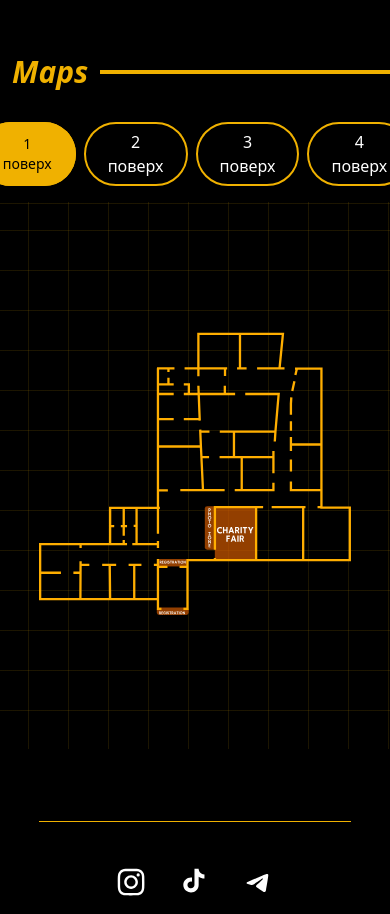
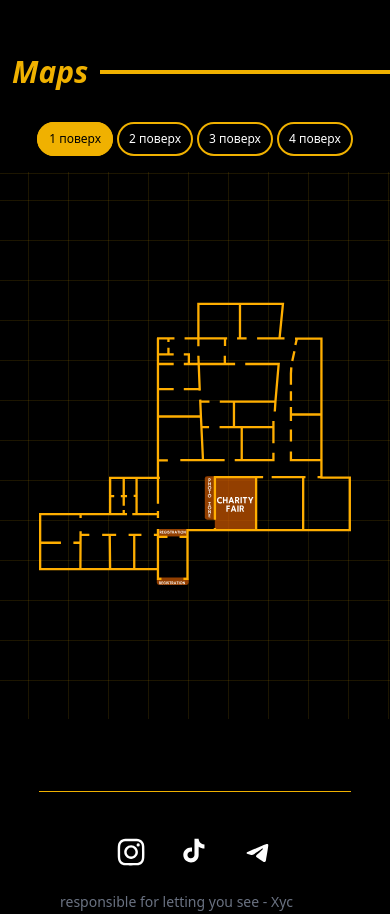
Before and after one commit to LNU-FECT-Student-Government/FrankoITday, a React (Vite) app in the folder FID25/: page / in a window 390 px wide. Shown: the part 5200-6114 px from the top of the page. Built offline with nearby package versions, Linux system fonts and the light colour scheme; no server answers.

Commit message:
Update button styles for improved layout and responsiveness in Maps component

```diff
--- a/FID25/src/components/Home/Maps.tsx
+++ b/FID25/src/components/Home/Maps.tsx
@@ -9,8 +9,8 @@ function Maps() {
     const floors = [1, 2, 3, 4];
 
     // CSS класи для кнопок
-    const baseButtonClass = "px-6 py-2 rounded-full transition-all duration-300 outline-2 -outline-offset-2 outline-yellow-500";
-    const activeButtonClass = "bg-yellow-500 text-black outline-10 -outline-offset-10 text-sm";
+    const baseButtonClass = "py-2 px-3 sm:px-6 sm:py-2 rounded-full transition-all duration-300 outline-2 -outline-offset-2 outline-yellow-500 text-[12px] md:text-md lg:text-lg font-medium";
+    const activeButtonClass = "bg-yellow-500 text-black outline-10 -outline-offset-10 ";
     const inactiveButtonClass = "bg-black text-white hover:bg-yellow-950/40 outline-2 -outline-offset-2 outline-yellow-500";
 
     return (
@@ -62,7 +62,7 @@ function Maps() {
                 className="w-full mx-auto overflow-hidden my-8"
             >
                 {/* Навігація поверхами */}
-                <div className="flex justify-center gap-2 md:gap-4 mb-4">
+                <div className="flex justify-center gap-1 md:gap-4 mb-4">
                     {floors.map((floor) => (
                         <button
                             key={floor}
```
